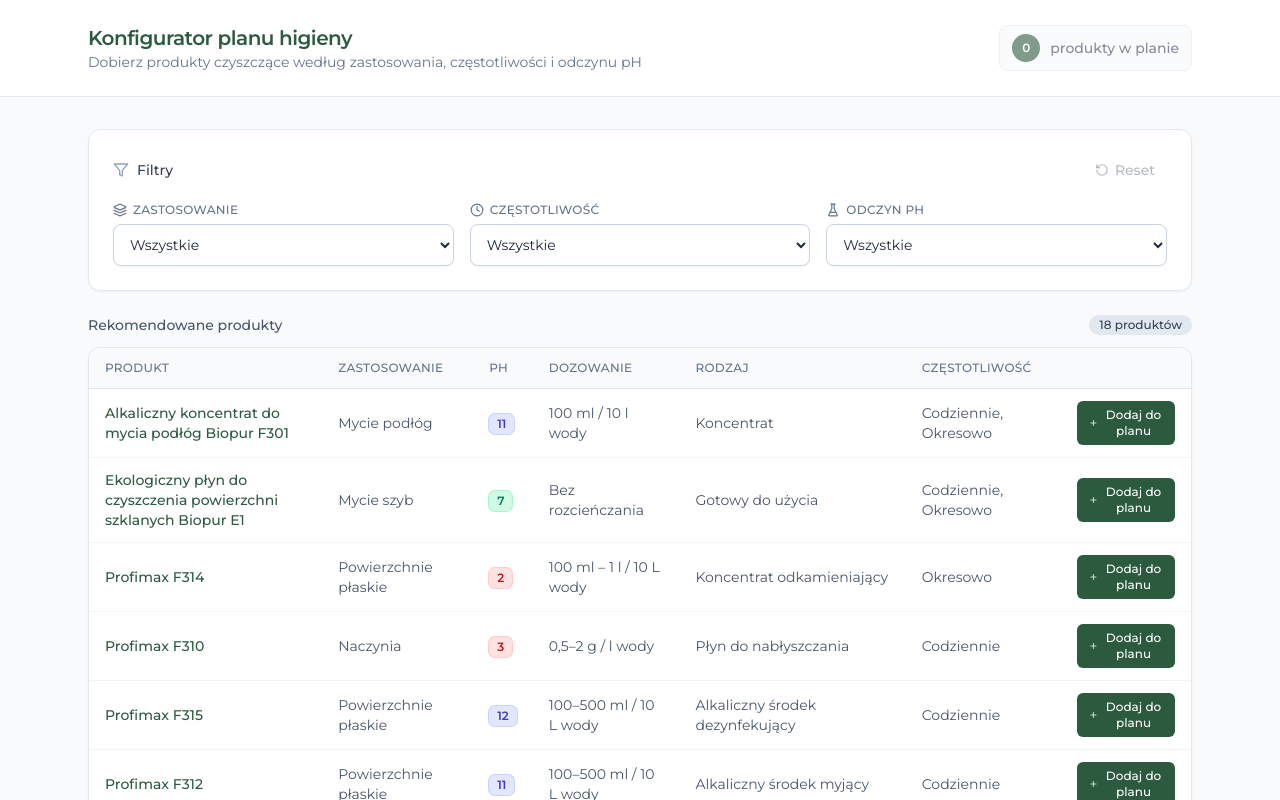
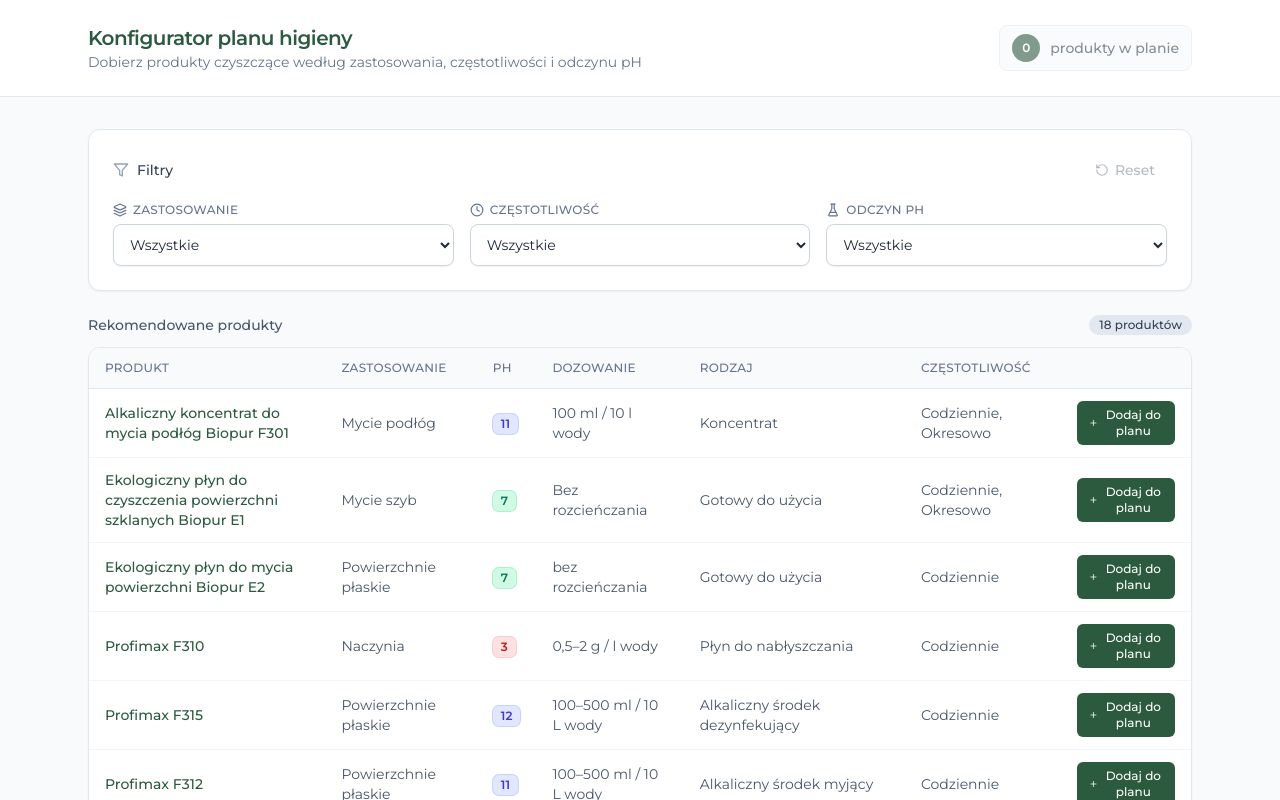
Before and after one commit to alicja06/Plan-Higieny, a React (Vite) app: page / in a window 1280 px wide. Shown: the top 800 px of the page. Built offline with nearby package versions, Linux system fonts and the light colour scheme.

Commit message:
modified:   src/data/products.ts

```diff
--- a/src/data/products.ts
+++ b/src/data/products.ts
@@ -36,16 +36,16 @@ export const products: Product[] = [
     dosage: 'Bez rozcieńczania',
   },
   {
-    name: 'Profimax F314',
-    type: 'Koncentrat odkamieniający',
-    description: 'Koncentrat odkamieniający do mycia i usuwania zabrudzeń mineralnych z powierzchni płaskich',
-    ph: 2,
-    phLabel: '2',
+    name: 'Ekologiczny płyn do mycia powierzchni Biopur E2',
+    type: 'Gotowy do użycia',
+    description: 'Ekologiczny płyn do codziennego mycia i pielęgnacji powierzchni odpornych na działanie wody',
+    ph: 7,
+    phLabel: '7',
     application: 'Powierzchnie płaskie',
-    frequency: ['Okresowo'],
+    frequency: ['Codziennie'],
     usage:
-      'Przygotuj roztwór: 1–10% (100 ml – 1 l na 10 l wody). Umyj powierzchnię przygotowanym roztworem. Następnie spłucz obficie czystą wodą.',
-    dosage: '100 ml – 1 l / 10 L wody',
+      'Spryskaj raz płynem czystą ścierkę. Wyczyść powierzchnię i wytrzyj ją do sucha. W przypadku silniejszych zabrudzeń powtórz czynność.',
+    dosage: 'bez rozcieńczania',
   },
   {
     name: 'Profimax F310',
```
